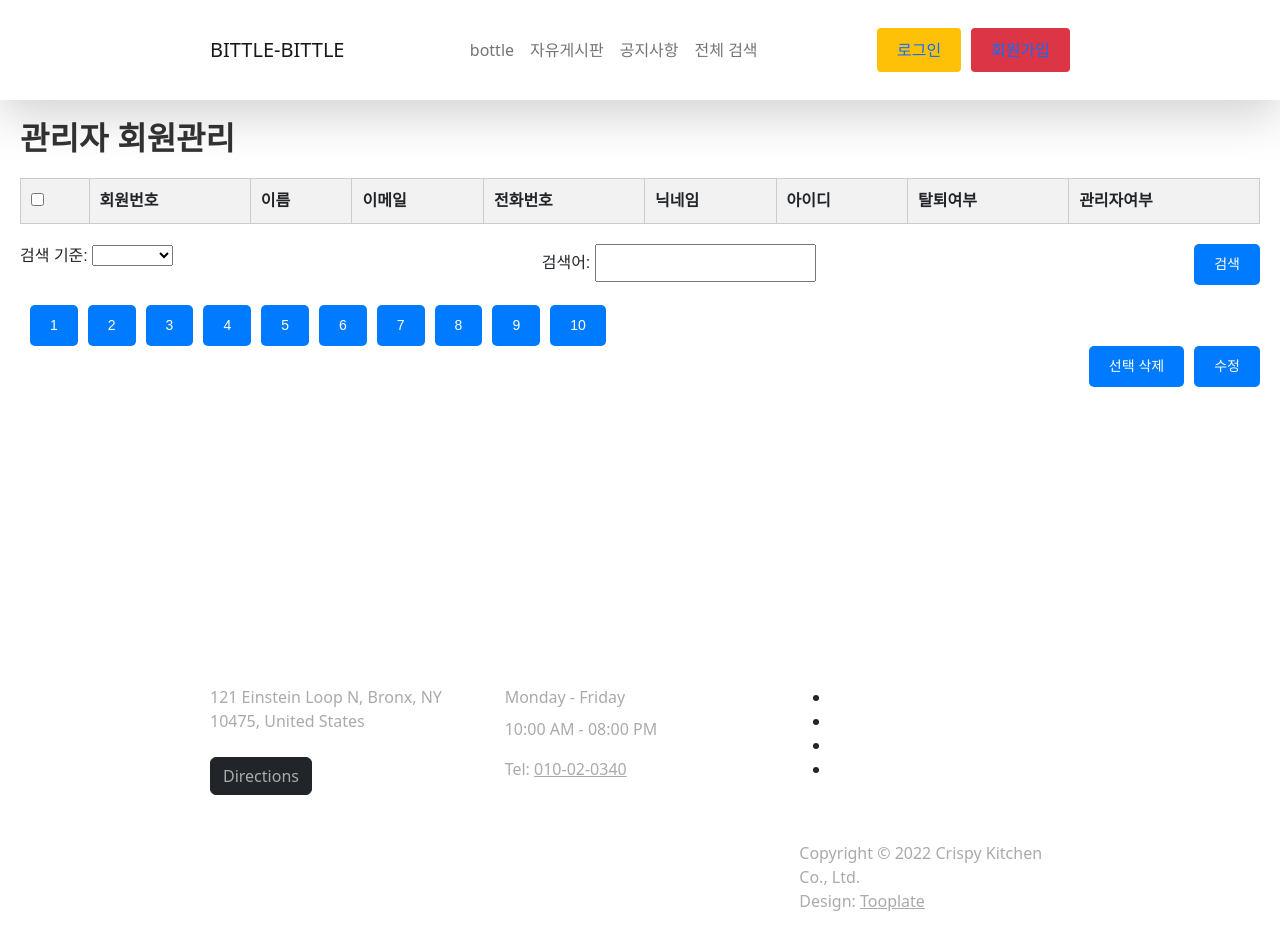
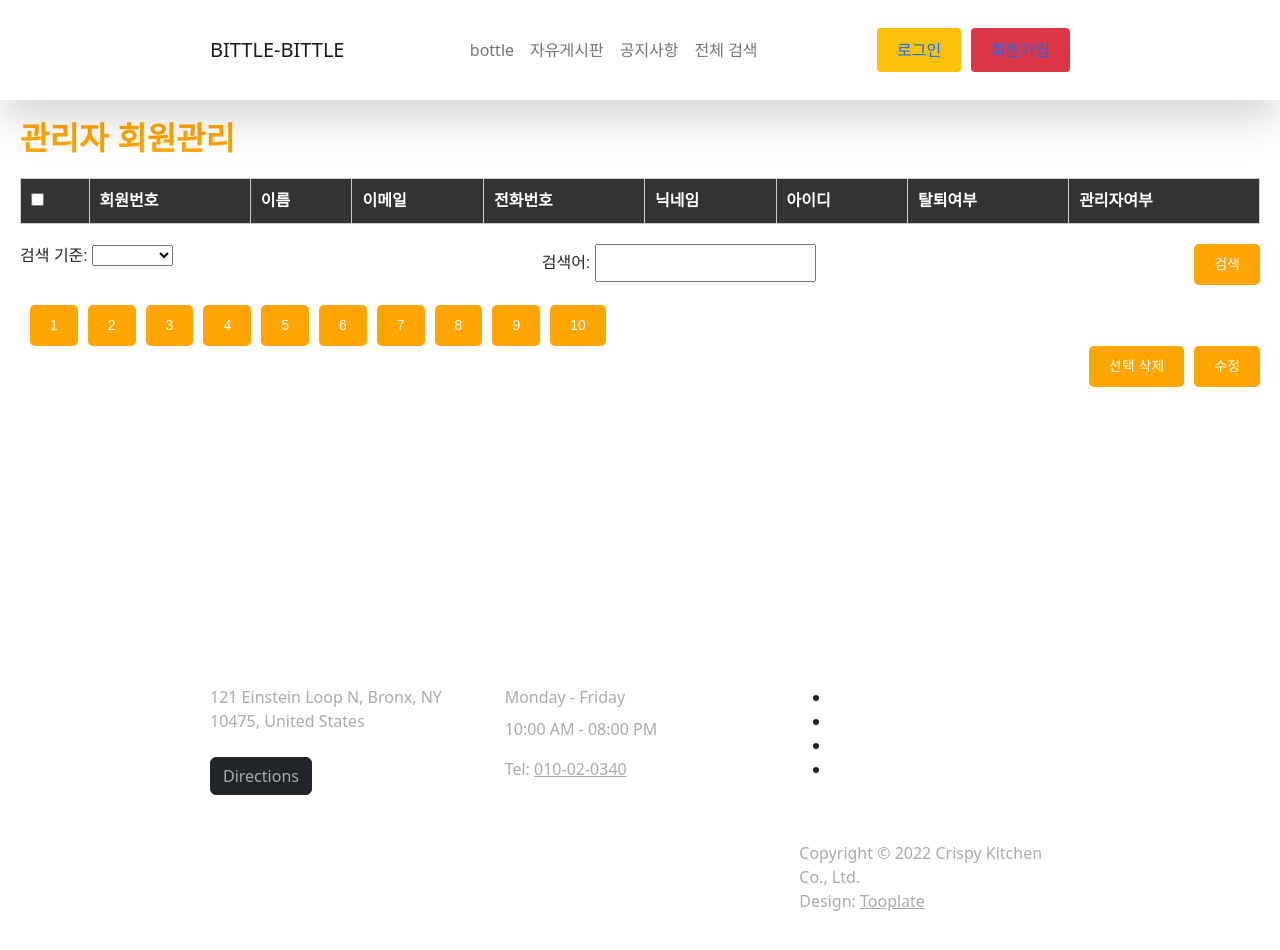
Before and after one commit to bittlebittle/bittlebittle_front_bootstrap, a Vue app: page /admin/users in a window 1280 px wide. Shown: the top 950 px of the page. Built offline with nearby package versions, Linux system fonts and the light colour scheme.

Commit message:
:Fix 마이페이지 수정

```diff
--- a/src/modules/users/components/AdminManaging.vue
+++ b/src/modules/users/components/AdminManaging.vue
@@ -244,13 +244,14 @@ export default {
   <style scoped>
   .admin-container {
     font-family: 'Arial', sans-serif;
+    background-color: white;
     padding: 20px;
   }
 
   h1 {
     font-size: 32px;
     font-weight: bold;
-    color: #333333;
+    color: orange;
     margin-bottom: 20px;
   }
 
@@ -265,22 +266,26 @@ export default {
     margin-bottom: 20px;
   }
 
-  th,
   td {
     text-align: left;
     padding: 10px;
     border: 1px solid #cccccc;
+    color: black;
   }
 
   th {
+    text-align: left;
+    padding: 10px;
+    border: 1px solid #cccccc;
+    color: white;
     font-weight: bold;
-    background-color: #f2f2f2;
+    background-color: #333;
   }
-
+/*
   tbody tr:nth-child(even) {
     background-color: #f8f8f8;
   }
-
+*/
   .search-container {
     display: flex;
     justify-content: space-between;
@@ -300,7 +305,7 @@ export default {
     padding: 10px 20px;
     font-size: 14px;
     color: #ffffff;
-    background-color: #007bff;
+    background-color: orange;
     border: none;
     cursor: pointer;
     border-radius: 5px;
--- a/src/modules/users/components/TagRegisterComp.vue
+++ b/src/modules/users/components/TagRegisterComp.vue
@@ -6,7 +6,8 @@
           <strong>{{ tagType.tagTypeName }} : </strong>
         <div>
           <template v-for="tag, index in tags.tagList" :key="index">
-              <button v-if="tag.keyTypeNo == tagType.tagTypeNo" @click="toggleSelection(tag.tagNo)">
+              <button :class="{ 'selected': isSelected(tag.tagNo) }"
+                      v-if="tag.keyTypeNo == tagType.tagTypeNo" @click="toggleSelection(tag.tagNo)">
                 {{ tag.tagName }}
               </button>
           </template>
@@ -22,7 +23,6 @@ import { onMounted, ref } from 'vue'
 import { useUserStore } from '@/stores/users'
 import { $getTags, $addUserTags } from '@/api/tag'
 import { useRoute, useRouter } from 'vue-router'
-
 
 export default {
   name: 'TagRegisterComp',
@@ -46,20 +46,34 @@ export default {
 
     const selectedTags = ref([])
 
-    const toggleSelection = (item) => {
-      if (selectedTags.value.includes(item)) {
-        // 이미 내부에 존재하는 경우, 값을 삭제합니다.
-        selectedTags.value.splice(selectedTags.value.indexOf(item), 1)
-        event.target.classList.remove('selected')
+    // const toggleSelection = (item) => {
+    //   if (selectedTags.value.includes(item)) {
+    //     // 이미 내부에 존재하는 경우, 값을 삭제합니다.
+    //     selectedTags.value.splice(selectedTags.value.indexOf(item), 1)
+    //     event.target.classList.remove('selected')
+    //   } else {
+    //     // 내부에 존재하지 않는 경우, 값을 추가합니다.
+    //     selectedTags.value.push(Math.round(item))
+    //     event.target.classList.add('selected')
+    //   }
+    // }
+
+    function toggleSelection (tagNo) {
+      const index = selectedTags.value.indexOf(tagNo)
+      if (index === -1) {
+      // 내부에 존재하지 않는 경우, 값을 추가합니다.
+        selectedTags.value.push(tagNo)
       } else {
-        // 내부에 존재하지 않는 경우, 값을 추가합니다.
-        selectedTags.value.push(Math.round(item))
-        event.target.classList.add('selected')
+        selectedTags.value.splice(index, 1)
       }
     }
 
+    function isSelected (tagNo) {
+      return selectedTags.value.includes(tagNo)
+    }
+
     const saveSelections = () => {
-      console.log("저장 하기 전 테스트")
+      console.log('저장 하기 전 테스트')
       console.log(selectedTags.value)
       let isValid = true
       if (selectedTags.value.length === 0) {
@@ -73,7 +87,7 @@ export default {
           .then(res => {
             console.log(res.data)
             alert('태그 저장이 완료되었습니다.')
-
+            router.push('/')
           })
       } else {
         alert('각 항목별로 최소 1개 이상 선택해 주세요.')
@@ -81,7 +95,7 @@ export default {
     }
     const tagList = user.getUserTagsInfo
 
-    function logTagList() {
+    function logTagList () {
       tagList.value.forEach(element => {
         console.log(element.tagNo)
         selectedTags.value.push(Math.round(element.tagNo))
@@ -99,7 +113,8 @@ export default {
       selectedTags,
       toggleSelection,
       saveSelections,
-      tags
+      tags,
+      isSelected
     }
   }
 }
--- a/src/modules/users/components/UserMyPageComp.vue
+++ b/src/modules/users/components/UserMyPageComp.vue
@@ -296,6 +296,7 @@ export default {
     const tagList = ref({})
     const tagTypeList = ref({})
 
+
     // 회원태그 조회
     function getUserTags () {
       $getUserTags(userNo)
--- a/src/router/index.js
+++ b/src/router/index.js
@@ -37,12 +37,14 @@ const routes = [
           {
             path: '/users/mypage',
             name: 'UserMyPageComp',
-            component: () => import('@/modules/users/components/UserMyPageComp')
+            component: () => import('@/modules/users/components/UserMyPageComp'),
+            meta: { title: 'UserMyPageComp' }
           },
           {
             path: '/users/addition',
             name: 'UserRegisterComp',
-            component: () => import('@/modules/users/components/UserRegisterComp')
+            component: () => import('@/modules/users/components/UserRegisterComp'),
+            meta: { title: 'UserRegisterComp' }
           }, {
             path: '/users/tags/addition',
             name: 'TagRegisterComp',
```
